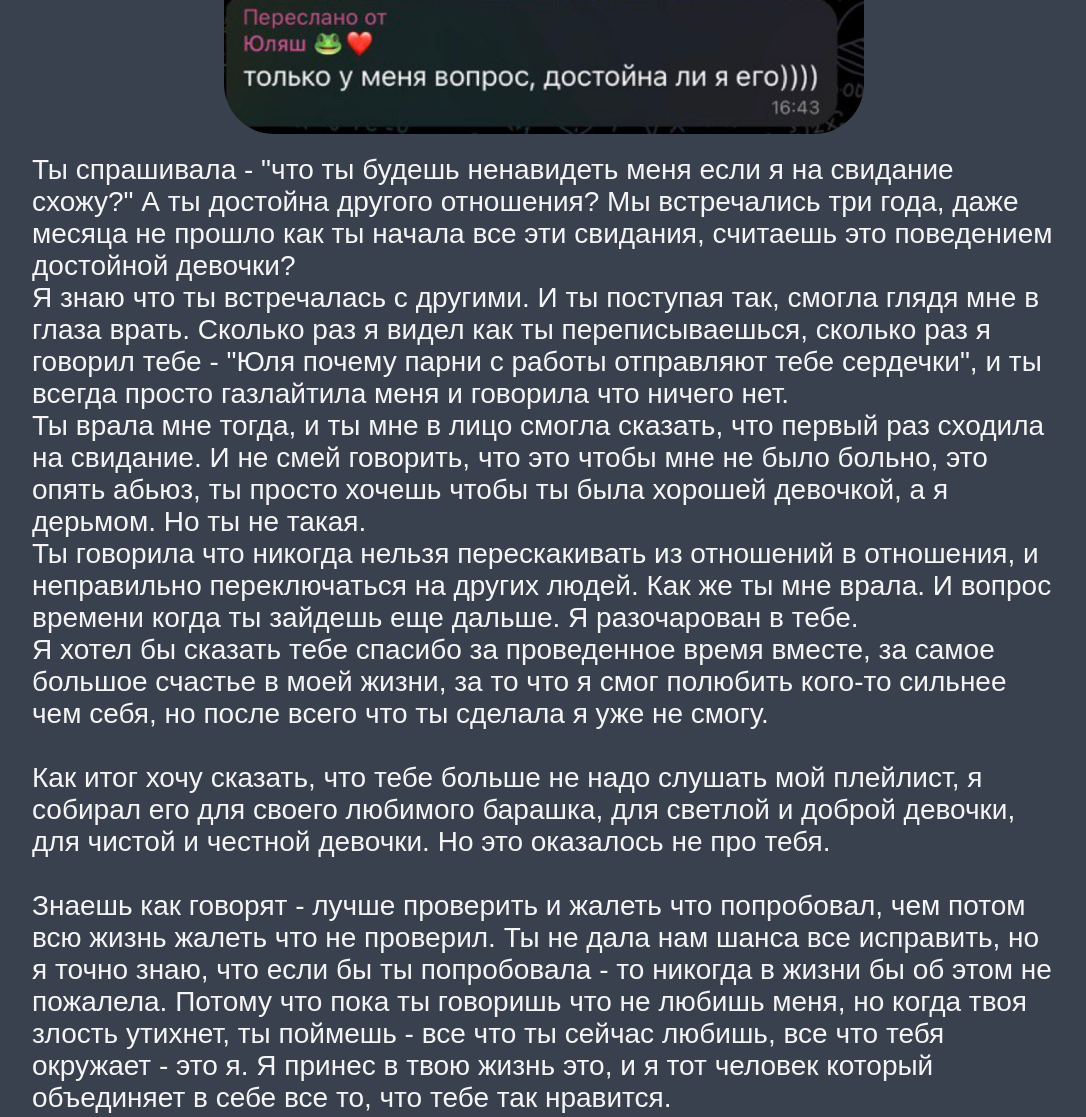
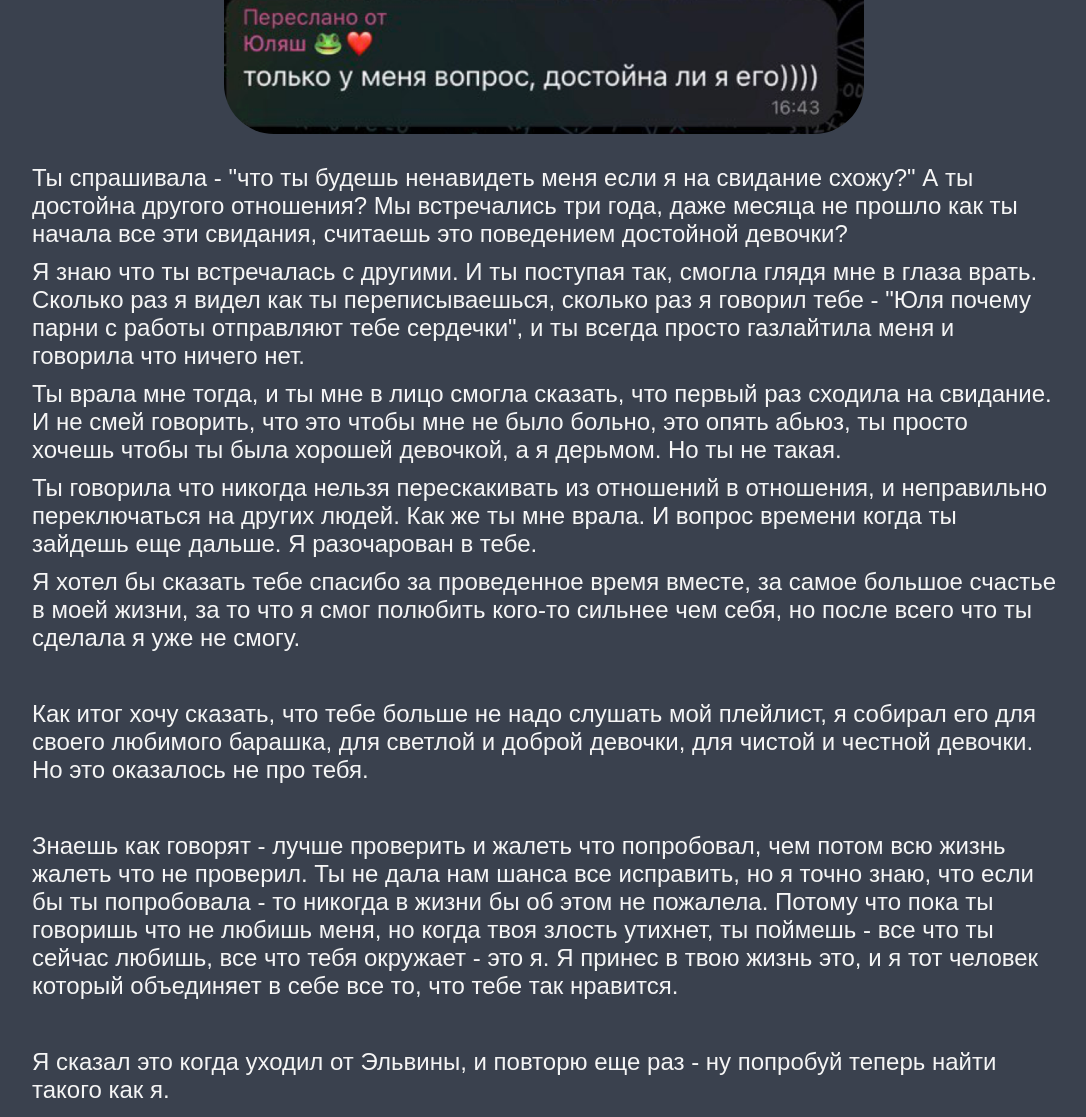
Before and after one commit to yuliarbuzer/luv, a plain HTML site: page index.html in a window 1280 px wide. Shown: the part 3135-4252 px from the top of the page, without its empty margins (96-1182 px from the left). Drawn offline with nearby package versions, Linux system fonts and the light colour scheme.

Commit message:
Update style.css

```diff
--- a/src/style.css
+++ b/src/style.css
@@ -86,10 +86,14 @@ body {
 }
 
 .text {
-    font-size: 28px;
+    font-size: 24px;
     color: whitesmoke;
     width: 80%;
     margin: 0 auto;
+}
+
+.text p {
+    margin: 10px 0;
 }
 
 .content__block-2 img {
```
